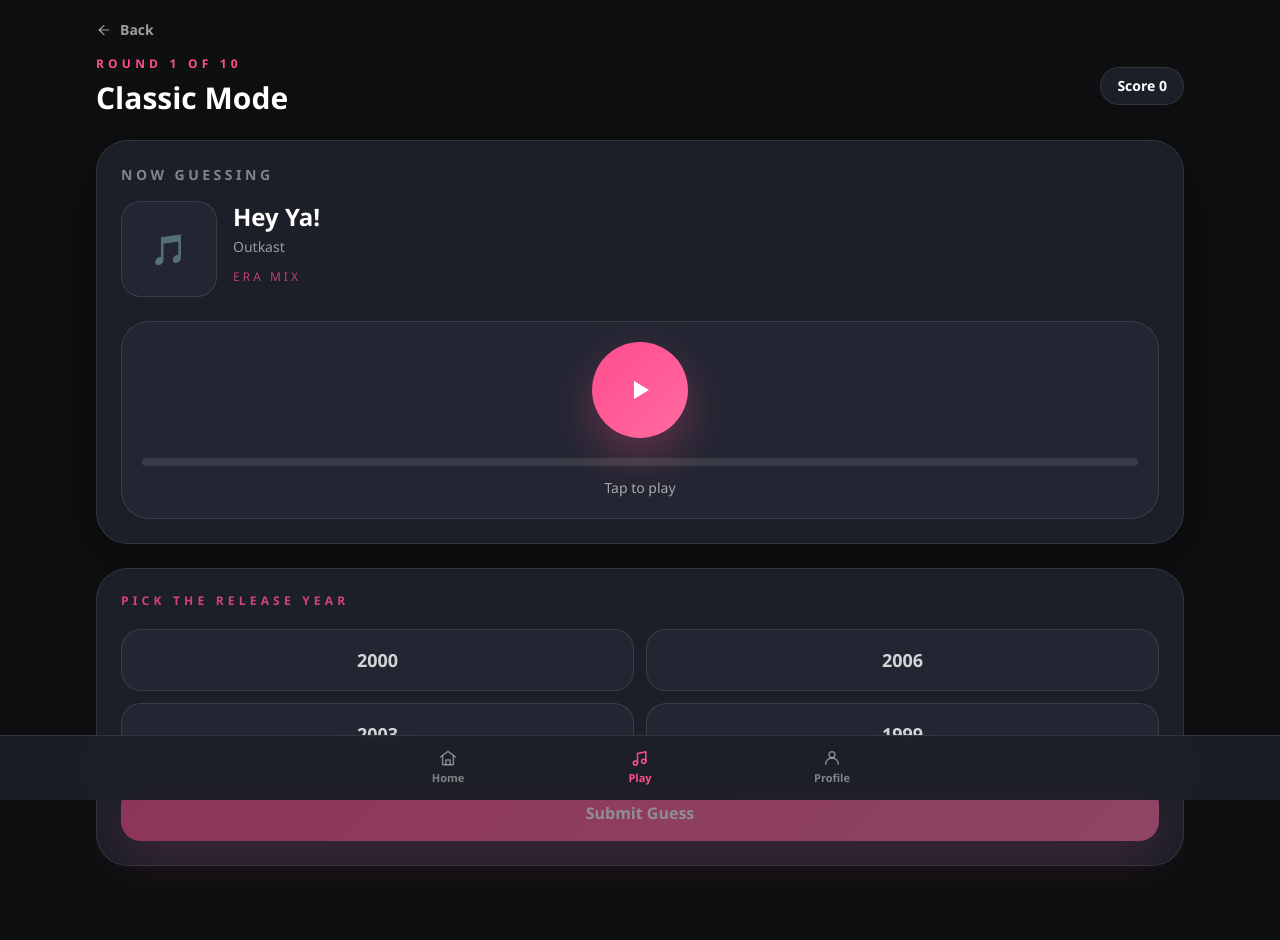
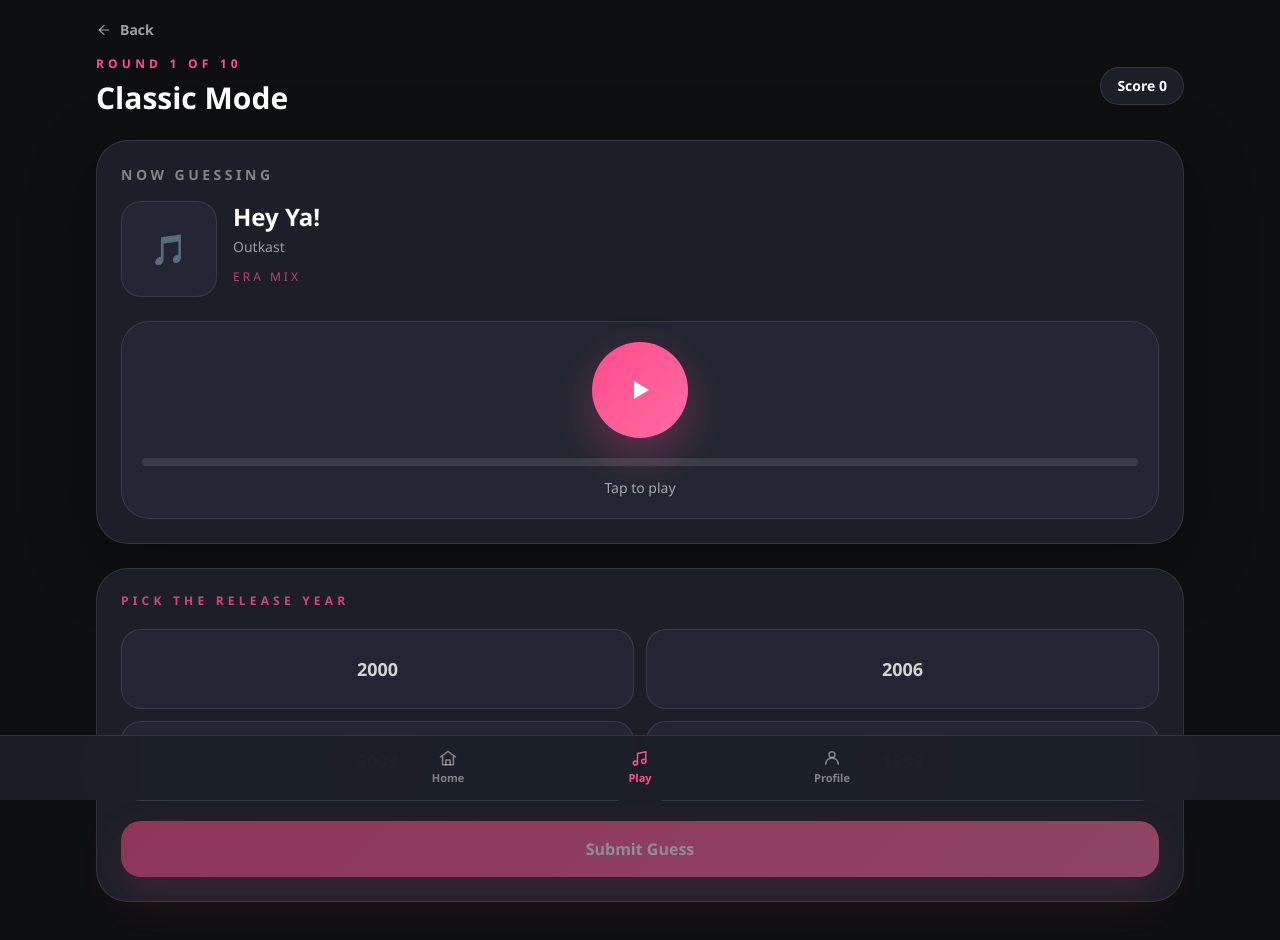
Before and after one commit to denovatommaso-lgtm/musicmaster, a Next.js app: page /dashboard/play/classic/game in a window 1280 px wide. Shown: the top 940 px of the page. Built offline with nearby package versions, Linux system fonts and the light colour scheme; no server answers.

Commit message:
Inline answer reveal with green/red buttons and points badge

```diff
--- a/app/dashboard/play/classic/game/_components/classic-game-client.tsx
+++ b/app/dashboard/play/classic/game/_components/classic-game-client.tsx
@@ -203,6 +203,24 @@
     setCurrentIndex((current) => current + 1);
   }
 
+  function getOptionState(option: number) {
+    if (!isAnswered || !song) {
+      return selectedYear === option
+        ? "border-primary bg-primary text-white"
+        : "border-white/10 bg-card2 text-white/80 hover:border-primary/30";
+    }
+
+    if (option === song.correct_year) {
+      return "border-transparent bg-green text-[#0E0F11]";
+    }
+
+    if (selectedYear === option && option !== song.correct_year) {
+      return "border-transparent bg-[#FF4444] text-[#0E0F11]";
+    }
+
+    return "border-white/5 bg-card2 text-white/35";
+  }
+
   if (isLoading) {
     return (
       <main className="space-y-6">
@@ -338,19 +356,24 @@
 
         <div className="mt-5 grid grid-cols-2 gap-3">
           {song.option_years.map((option) => (
+            <div key={option} className="relative">
               <button
-              key={option}
                 type="button"
                 onClick={() => setSelectedYear(option)}
                 disabled={isAnswered}
-              className={`rounded-[1.25rem] border px-4 py-4 text-center text-lg font-black transition ${
-                selectedYear === option
-                  ? "border-primary bg-primary text-white"
-                  : "border-white/10 bg-card2 text-white/80 hover:border-primary/30"
-              } ${isAnswered ? "opacity-80" : ""}`}
+                className={`min-h-20 w-full rounded-[1.25rem] border px-4 py-4 text-center text-lg font-black transition ${getOptionState(
+                  option,
+                )}`}
               >
                 {option}
               </button>
+
+              {isAnswered && option === song.correct_year && lastPoints !== null ? (
+                <div className="pointer-events-none absolute right-2 top-2 rounded-full bg-[#0E0F11]/90 px-2 py-1 text-[11px] font-black uppercase tracking-[0.18em] text-green">
+                  +{lastPoints} pts
+                </div>
+              ) : null}
+            </div>
           ))}
         </div>
 
@@ -364,32 +387,25 @@
             Submit Guess
           </button>
         ) : (
-          <div className="mt-5 rounded-[1.5rem] border border-white/10 bg-card2 p-5">
-            <p className="text-sm uppercase tracking-[0.25em] text-white/45">
-              Answer Revealed
-            </p>
-            <p className="mt-3 text-2xl font-black text-white">
-              {song.correct_year}
-            </p>
-            <p className="mt-2 text-sm text-white/60">
-              {lastPoints} pts earned
+          <>
+            <p className="mt-4 text-center text-sm text-white/60">
               {lastPoints === 5
-                ? " for an exact match."
+                ? "Exact match."
                 : lastPoints === 3
-                  ? " for landing within 2 years."
+                  ? "Within 2 years."
                   : lastPoints === 1
-                    ? " for landing within 5 years."
-                    : " this round."}
+                    ? "Within 5 years."
+                    : "No points this round."}
             </p>
 
             <button
               type="button"
               onClick={handleNextRound}
-              className="mt-5 flex min-h-14 w-full items-center justify-center rounded-[1.25rem] bg-primary px-6 text-base font-black text-white"
+              className="mt-4 flex min-h-14 w-full items-center justify-center rounded-[1.25rem] bg-primary px-6 text-base font-black text-white"
             >
               {currentIndex + 1 === songs.length ? "See Results" : "Next Round"}
             </button>
-          </div>
+          </>
         )}
       </section>
     </main>
```
Lines whose indentation alone changed are shown as unchanged.
